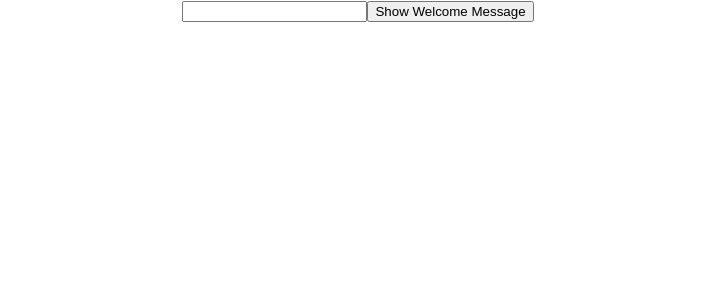
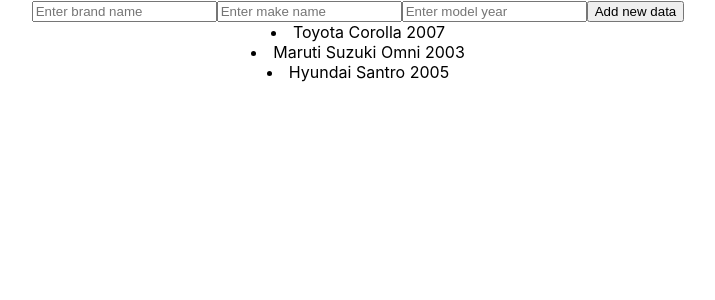
Before and after one commit to AtulPant2704/Machine-Coding-Round, a React (Create React App) app: page / in a window 1280 px wide. Shown: the top 300 px of the page, without its empty margins (282-997 px from the left). Built offline with nearby package versions, Linux system fonts and the light colour scheme.

Commit message:
feat: complete Add Item question

```diff
--- a/src/App.js
+++ b/src/App.js
@@ -1,10 +1,10 @@
 import "./App.css";
-import { WelcomeMessage } from "./questions";
+import { AddItem } from "./questions";
 
 function App() {
   return (
     <div className="App">
-      <WelcomeMessage />
+      <AddItem />
     </div>
   );
 }
--- /dev/null
+++ b/src/questions/AddItem.jsx
@@ -0,0 +1,70 @@
+// Problem: Add a new object to the list of cars and display them on the screen.
+
+import { useState } from "react";
+
+const AddItem = () => {
+  const data = [
+    {
+      id: "c1",
+      brand: "Toyota",
+      make: "Corolla",
+      model: "2007",
+    },
+    {
+      id: "c2",
+      brand: "Maruti Suzuki",
+      make: "Omni",
+      model: "2003",
+    },
+    {
+      id: "c3",
+      brand: "Hyundai",
+      make: "Santro",
+      model: "2005",
+    },
+  ];
+
+  const [orgData, setOrgData] = useState(data);
+  const [newData, setNewData] = useState({
+    id: Math.random(),
+    brand: "",
+    make: "",
+    model: "",
+  });
+
+  return (
+    <div>
+      <input
+        type="text"
+        placeholder="Enter brand name"
+        onChange={(e) =>
+          setNewData((prev) => ({ ...prev, brand: e.target.value }))
+        }
+      ></input>
+      <input
+        type="text"
+        placeholder="Enter make name"
+        onChange={(e) =>
+          setNewData((prev) => ({ ...prev, make: e.target.value }))
+        }
+      ></input>
+      <input
+        type="text"
+        placeholder="Enter model year"
+        onChange={(e) =>
+          setNewData((prev) => ({ ...prev, model: e.target.value }))
+        }
+      ></input>
+      <button onClick={() => setOrgData((prev) => [...prev, newData])}>
+        Add new data
+      </button>
+      {orgData.map(({ id, brand, make, model }) => (
+        <li key={id}>
+          {brand} {make} {model}
+        </li>
+      ))}
+    </div>
+  );
+};
+
+export { AddItem };
--- a/src/questions/RemoveItem.jsx
+++ b/src/questions/RemoveItem.jsx
@@ -1,6 +1,7 @@
 // Problem: Here is a list of items. Add a remove button for these items. With every click of the remove button, remove one item from the list.
 // import { useState } from "react";
 // Extension of question 02 - after removing an item, show a "undo remove" button. On clicking this button, add back the item that was removed and hide this "undo remove" button.
+import { useState } from "react";
 
 const RemoveItem = () => {
   const data = [
--- a/src/questions/index.js
+++ b/src/questions/index.js
@@ -3,3 +3,4 @@
 export { EmailController } from "./EmailController";
 export { RemoveItem } from "./RemoveItem";
 export { WelcomeMessage } from "./WelcomeMessage";
+export { AddItem } from "./AddItem";
```
